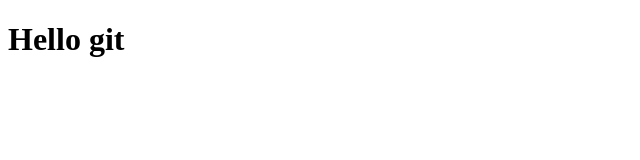
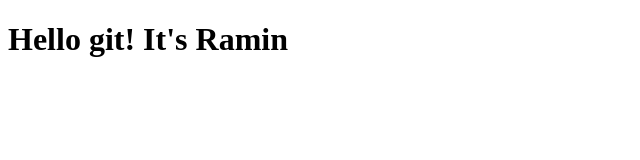
Before and after one commit to RemiJolian/HTML, a plain HTML site: page HTML_My_Projects/New_Projects_1402/Project1.html in a window 1280 px wide. Shown: the whole page, without its empty margins (0-640 px from the left). Drawn offline with Linux system fonts and the light colour scheme.

Commit message:
message 'Ramin' added to tag body

```diff
--- a/HTML_My_Projects/New_Projects_1402/Project1.html
+++ b/HTML_My_Projects/New_Projects_1402/Project1.html
@@ -6,6 +6,6 @@
     <title>Document</title>
   </head>
   <body>
-    <h1>Hello git</h1>
+    <h1>Hello git! It's Ramin</h1>
   </body>
 </html>
```
